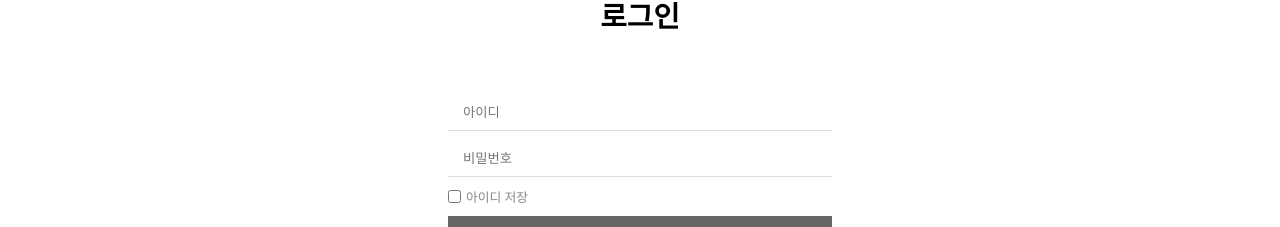
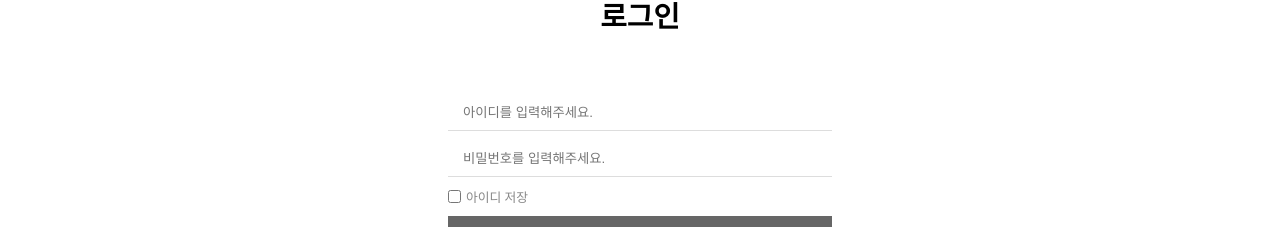
Before and after one commit to gemkim/JS_WEB, a React (Create React App) app: page /login in a window 1280 px wide. Shown: the part 167-394 px from the top of the page. Built offline with nearby package versions, Linux system fonts and the light colour scheme; no server answers.

Commit message:
Refactor : 로그인페이지 input 컴포넌트 리팩토링

```diff
--- a/src/api/firebase.js
+++ b/src/api/firebase.js
@@ -23,7 +23,7 @@ export function login(){
   signInWithPopup(auth, provider)
   .then((result) => {
     const user = result.user;
-    console.log(user);
+    // console.log(user);
     return user
   }).catch((error) => {
     console.log(error);
--- /dev/null
+++ b/src/api/uploadLogInfo.js
@@ -0,0 +1,17 @@
+
+export async function uploadLoginInfo(userInfo){
+
+  const User = [{
+    member_id : userInfo.email,
+    password : userInfo.uid,
+    admin_yn : false,
+  }]
+  console.log(User);
+
+  // return fetch(process.env.REACT_APP_NARS_URL, {
+  //   method: "POST",
+  //   body: User
+  // })
+  // .then( res => res.json())
+  // .then( data => console.log(data) )
+}
--- /dev/null
+++ b/src/components/Button/LoginButton.jsx
@@ -0,0 +1,13 @@
+import styles from './Button.module.scss'
+
+const LoginButton = ({size, state, title, isValid }) => {
+  return (
+    <button
+      disabled={!isValid}
+      className={`${styles[size]} ${styles[state]}`}
+    >
+      {title}
+    </button>
+  );
+};
+export default LoginButton;
--- a/src/components/NavUtils/index.jsx
+++ b/src/components/NavUtils/index.jsx
@@ -11,7 +11,7 @@ import Avatar from 'components/Avatar';
 
 const NavUtils = ({isMo}) => {
   const contextValue = useContext(ContextStore)
-  console.log(contextValue.user[0]);
+  // console.log(contextValue.user[0]);
   return (
       <>
         { !isMo &&
--- /dev/null
+++ b/src/components/commonErrorForm/FormErrorMessage.jsx
@@ -0,0 +1,9 @@
+const FormErrorMessage = ({ errorMessage }) => {
+  return (
+    <div>
+      <span className="text-sm text-teal-400 font-bold mx-2">{`* ${errorMessage}`}</span>
+    </div>
+  );
+};
+
+export default FormErrorMessage;
--- /dev/null
+++ b/src/components/login/Login.module.scss
@@ -0,0 +1,5 @@
+input.textform{
+  width: 100%;
+  padding: 10px 15px;
+  border-bottom: 1px solid #ddd;
+}
--- /dev/null
+++ b/src/components/login/LoginInput.jsx
@@ -0,0 +1,31 @@
+// import { AiFillLock } from 'react-icons/ai';
+// import { FaUserAlt } from 'react-icons/fa';
+import FormErrorMessage from 'components/commonErrorForm/FormErrorMessage';
+
+import styles from './Login.module.scss'
+
+const LoginInput = ({ type, label, htmlFor, register, errorMessage }) => {
+  console.log(errorMessage);
+  return (
+    <div className="">
+      <div className="">
+        <label htmlFor={htmlFor} className="srOnly">
+          {label}
+        </label>
+        <input
+            {...register}
+            id={htmlFor}
+            type={type}
+            placeholder={type === 'password' ? '비밀번호를 입력해주세요.' : '아이디를 입력해주세요.'}
+            className={styles.textform}
+          />
+
+        {errorMessage && <FormErrorMessage errorMessage={errorMessage} />}
+      </div>
+      {/* <div className="">
+        {type === 'password' ? <AiFillLock size={23} /> : <FaUserAlt size={20} />}
+      </div> */}
+    </div>
+  );
+};
+export default LoginInput;
--- a/src/pages/JoinUs/index.jsx
+++ b/src/pages/JoinUs/index.jsx
@@ -49,9 +49,9 @@ const JoinUs = (props) => {
     e.preventDefault();
     setUser([
       ...user, {
-        test1 : address,
-        test2 : zoneCode,
-        test3 : zoneCode,
+        member_id : address,
+        password : zoneCode,
+        admin_yn : zoneCode,
       },
     ])
   }
--- a/src/pages/Login/index.jsx
+++ b/src/pages/Login/index.jsx
@@ -1,15 +1,23 @@
 import React, { useContext, useEffect } from 'react';
-import styles from './Login.module.scss'
-// import InsertTextForm from 'components/InputForm/InsertTextForm';
+import { useForm } from 'react-hook-form';
 import { Link } from 'react-router-dom';
-import CheckBox from 'components/InputForm/CheckBox';
-import Button from 'components/Button';
+
 import { login, logout, onUserStateChange } from 'api/firebase';
 import { ContextStore } from 'context/store';
-import TextForm from 'components/InputForm/TextForm';
+import { uploadLoginInfo } from 'api/uploadLogInfo';
+
+import CheckBox from 'components/InputForm/CheckBox';
+import LoginInput from 'components/login/LoginInput';
+import LoginButton from 'components/Button/LoginButton';
+
+import styles from './Login.module.scss'
 
 const Login = (props) => {
-  // const [user, setUser] = useState();
+  const {
+    register,
+    // handleSubmit,
+    formState: { errors, isValid },
+  } = useForm();
 
   const contextValue = useContext(ContextStore)
 
@@ -25,13 +33,29 @@ const Login = (props) => {
           <form>
             {/* 기본 로그인 */}
             <div className={styles.formBox}>
-              <TextForm formType="userId" guideTxt={'아이디'} type={'text'} />
-              <TextForm formType="pw" guideTxt={'비밀번호'} type={'password'} />
+              <LoginInput
+                register={register('id', {
+                  required: '아이디를 입력해주세요.',
+                })}
+                type="text"
+                label="아이디"
+                htmlFor="id"
+                errorMessage={errors?.id?.message}
+              />
+              <LoginInput
+                register={register('password', {
+                  required: '비밀번호를 입려해주세요.',
+                })}
+                type="password"
+                label="비밀번호"
+                htmlFor="password"
+                errorMessage={errors?.password?.message}
+              />
               <div className={styles.savedInfo}>
                 <CheckBox text={'아이디 저장'} />
               </div>
              <div className={styles.btnWrap}>
-                <Button type={'button'} text={'로그인'} size={'btnL'} state={'success'} />
+              <LoginButton size={'btnL'} state={'success'} title="로그인" isValid={isValid} />
              </div>
               <div className={styles.joinfind}>
                 <Link to="">아이디/비밀번호 찾기</Link>
@@ -46,8 +70,8 @@ const Login = (props) => {
                   <Link to="">카카오 로그인</Link>
                 </li>
                 <li>
-                  {!contextValue.user[0] && <Link to="" onClick={login}>구글 로그인</Link>}
-                  { contextValue.user[0] && <Link to="" onClick={logout}>구글 로그아웃</Link> }
+                  {!contextValue.user[0] && <Link to="" onSubmit={login}>구글 로그인</Link>}
+                  { contextValue.user[0] && <Link to="" onSubmit={logout}>구글 로그아웃</Link> }
                 </li>
               </ul>
             </div>
```
